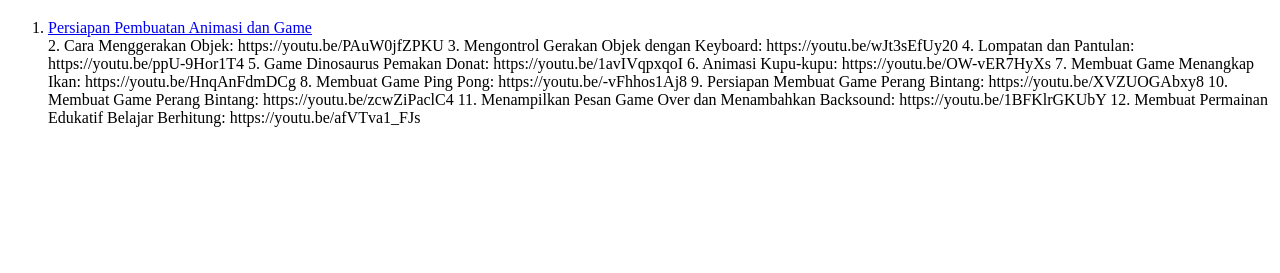
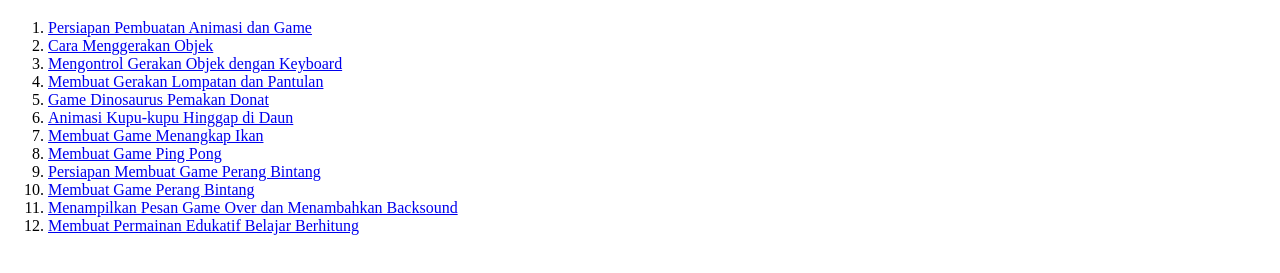
Before and after one commit to panduanvip/panduanvip.github.io, a plain HTML site: page panduan-membuat-animasi-dan-game.html in a window 1280 px wide. Shown: the part 61-334 px from the top of the page. Drawn offline with Linux system fonts and the light colour scheme.

Commit message:
Update panduan-membuat-animasi-dan-game.html

```diff
--- a/panduan-membuat-animasi-dan-game.html
+++ b/panduan-membuat-animasi-dan-game.html
@@ -6,18 +6,18 @@
   <body>
     <h1>Panduan Membuat Animasi dan Game</h1>
     <ol>
-      <li><a href="https://youtu.be/bnUr3WQ4I_M">Persiapan Pembuatan Animasi dan Game</a></li>
-    2. Cara Menggerakan Objek: https://youtu.be/PAuW0jfZPKU
-    3. Mengontrol Gerakan Objek dengan Keyboard: https://youtu.be/wJt3sEfUy20
-    4. Lompatan dan Pantulan: https://youtu.be/ppU-9Hor1T4
-    5. Game Dinosaurus Pemakan Donat: https://youtu.be/1avIVqpxqoI
-    6. Animasi Kupu-kupu: https://youtu.be/OW-vER7HyXs
-    7. Membuat Game Menangkap Ikan: https://youtu.be/HnqAnFdmDCg
-    8. Membuat Game Ping Pong: https://youtu.be/-vFhhos1Aj8
-    9. Persiapan Membuat Game Perang Bintang: https://youtu.be/XVZUOGAbxy8
-    10. Membuat Game Perang Bintang: https://youtu.be/zcwZiPaclC4
-    11. Menampilkan Pesan Game Over dan Menambahkan Backsound: https://youtu.be/1BFKlrGKUbY
-    12. Membuat Permainan Edukatif Belajar Berhitung: https://youtu.be/afVTva1_FJs
+      <li><a href="https://youtu.be/bnUr3WQ4I_M" target="_new">Persiapan Pembuatan Animasi dan Game</a></li>
+      <li><a href="https://youtu.be/PAuW0jfZPKU" target="_new">Cara Menggerakan Objek</a></li>
+      <li><a href="https://youtu.be/wJt3sEfUy20" target="_new">Mengontrol Gerakan Objek dengan Keyboard</a></li>
+      <li><a href="https://youtu.be/ppU-9Hor1T4" target="_new">Membuat Gerakan Lompatan dan Pantulan</a></li>
+      <li><a href="https://youtu.be/1avIVqpxqoI" target="_new">Game Dinosaurus Pemakan Donat</a></li>
+      <li><a href="https://youtu.be/OW-vER7HyXs" target="_new">Animasi Kupu-kupu Hinggap di Daun</a></li>
+      <li><a href="https://youtu.be/HnqAnFdmDCg" target="_new">Membuat Game Menangkap Ikan</a></li>
+      <li><a href="https://youtu.be/-vFhhos1Aj8" target="_new">Membuat Game Ping Pong</a></li>
+      <li><a href="https://youtu.be/XVZUOGAbxy8" target="_new">Persiapan Membuat Game Perang Bintang</a></li>
+      <li><a href="https://youtu.be/zcwZiPaclC4" target="_new">Membuat Game Perang Bintang</a></li>
+      <li><a href="https://youtu.be/1BFKlrGKUbY" target="_new">Menampilkan Pesan Game Over dan Menambahkan Backsound</a></li>
+      <li><a href="https://youtu.be/afVTva1_FJs" target="_new">Membuat Permainan Edukatif Belajar Berhitung</a></li>
     <ol>
   </body>
 </html>
```
